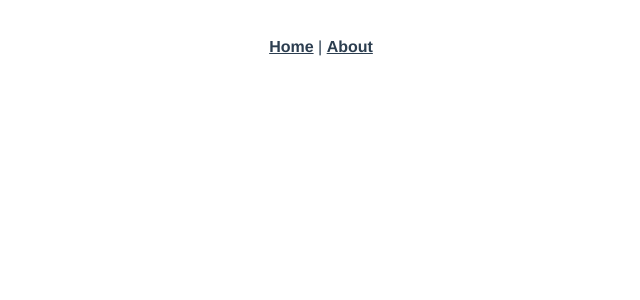
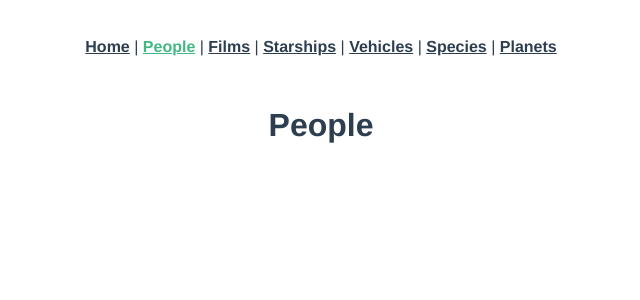
Before and after one commit to rafadpedrosa/star-wars-vue, a Vue app: page /#/People in a window 1280 px wide. Before the commit this address led to /#/Films. Shown: the top 300 px of the page, without its empty margins (319-959 px from the left). Built offline with nearby package versions, Linux system fonts and the light colour scheme.

Commit message:
Add all views in the project

```diff
--- a/src/App.vue
+++ b/src/App.vue
@@ -1,8 +1,19 @@
 <template>
   <div id="app">
     <div id="nav">
-      <router-link to="/">Home</router-link> |
-      <router-link to="/about">About</router-link>
+      <router-link to="/Home">Home</router-link>
+      |
+      <router-link to="/People">People</router-link>
+      |
+      <router-link to="/Films">Films</router-link>
+      |
+      <router-link to="/Starships">Starships</router-link>
+      |
+      <router-link to="/Vehicles">Vehicles</router-link>
+      |
+      <router-link to="/Species">Species</router-link>
+      |
+      <router-link to="/Planets">Planets</router-link>
     </div>
     <router-view/>
   </div>
--- a/src/router/index.js
+++ b/src/router/index.js
@@ -4,6 +4,9 @@ import Home from '../views/Home.vue'
 
 Vue.use(VueRouter)
 
+// route level code-splitting
+// this generates a separate chunk (about.[hash].js) for this route
+// which is lazy-loaded when the route is visited.
 const routes = [
   {
     path: '/',
@@ -11,12 +14,44 @@ const routes = [
     component: Home
   },
   {
-    path: '/about',
+    path: '/home',
+    name: 'home',
+    component: Home
+  },
+  {
+    path: '/People',
     name: 'about',
-    // route level code-splitting
-    // this generates a separate chunk (about.[hash].js) for this route
-    // which is lazy-loaded when the route is visited.
-    component: () => import(/* webpackChunkName: "about" */ '../views/About.vue')
+    component: () => import(/* webpackChunkName: "about" */ '../views/People.vue')
+  },
+  {
+    path: '/Films',
+    name: 'about',
+    component: () => import(/* webpackChunkName: "about" */ '../views/Films.vue')
+  },
+  {
+    path: '/Starships',
+    name: 'about',
+    component: () => import(/* webpackChunkName: "about" */ '../views/Starships.vue')
+  },
+  {
+    path: '/Vehicles',
+    name: 'about',
+    component: () => import(/* webpackChunkName: "about" */ '../views/Vehicles.vue')
+  },
+  {
+    path: '/Species',
+    name: 'about',
+    component: () => import(/* webpackChunkName: "about" */ '../views/Species.vue')
+  },
+  {
+    path: '/Planets',
+    name: 'about',
+    component: () => import(/* webpackChunkName: "about" */ '../views/Planets.vue')
+  },
+  {
+    path: '*',
+    name: '404',
+    component: () => import(/* webpackChunkName: "about" */ '../views/404.vue')
   }
 ]
 
--- /dev/null
+++ b/src/views/404.vue
@@ -0,0 +1,11 @@
+<template>
+  <div class="404">
+    <h1> Not Found </h1>
+  </div>
+</template>
+
+<script>
+export default {
+  name: '404'
+}
+</script>
--- a/src/views/About.vue
+++ /dev/null
@@ -1,5 +0,0 @@
-<template>
-  <div class="about">
-    <h1>This is an about page</h1>
-  </div>
-</template>
--- /dev/null
+++ b/src/views/Films.vue
@@ -0,0 +1,5 @@
+<template>
+  <div class="films">
+    <h1>Films</h1>
+  </div>
+</template>
--- /dev/null
+++ b/src/views/People.vue
@@ -0,0 +1,5 @@
+<template>
+  <div class="people">
+    <h1>People</h1>
+  </div>
+</template>
--- /dev/null
+++ b/src/views/Planets.vue
@@ -0,0 +1,5 @@
+<template>
+  <div class="planets">
+    <h1>Planets</h1>
+  </div>
+</template>
--- /dev/null
+++ b/src/views/Species.vue
@@ -0,0 +1,5 @@
+<template>
+  <div class="species">
+    <h1>Species</h1>
+  </div>
+</template>
--- /dev/null
+++ b/src/views/Starships.vue
@@ -0,0 +1,5 @@
+<template>
+  <div class="starships">
+    <h1>Starships</h1>
+  </div>
+</template>
--- /dev/null
+++ b/src/views/Vehicles.vue
@@ -0,0 +1,5 @@
+<template>
+  <div class="vehicles">
+    <h1>Vehicles</h1>
+  </div>
+</template>
```
Lines whose indentation alone changed are shown as unchanged.
